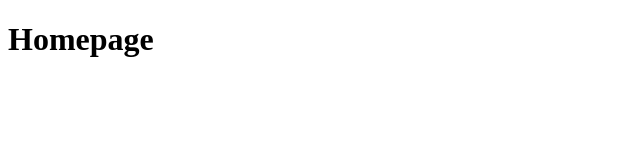
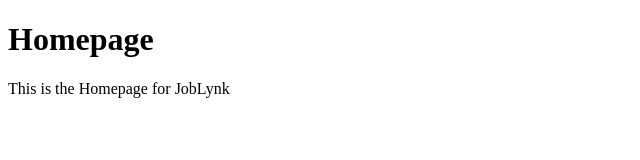
Before and after one commit to utibeabasidt/JobLynk, a plain HTML site: page index.html in a window 1280 px wide. Shown: the whole page, without its empty margins (0-640 px from the left). Drawn offline with Linux system fonts and the light colour scheme.

Commit message:
Second Commit

```diff
--- a/index.html
+++ b/index.html
@@ -7,5 +7,6 @@
   </head>
   <body>
     <h1>Homepage</h1>
+    <p>This is the Homepage for JobLynk</p>
   </body>
 </html>
```
